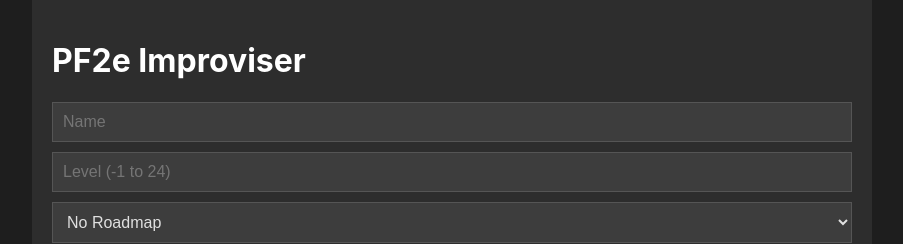
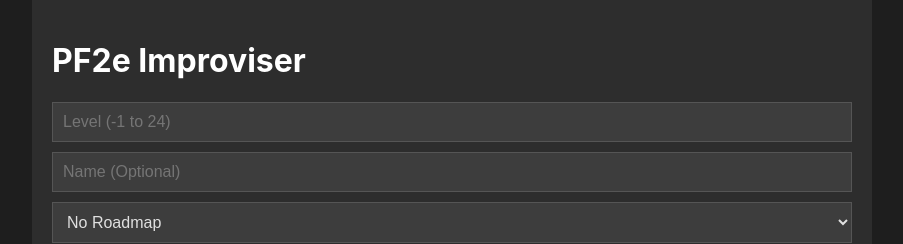
Before and after one commit to Utkarsh-G/pf2e-improviser, a React (Create React App) app: page / in a window 1280 px wide. Shown: the top 244 px of the page, without its empty margins (188-1091 px from the left). Built offline with nearby package versions, Linux system fonts and the light colour scheme.

Commit message:
Made it clear that Name field is optional

```diff
--- a/src/components/Form.js
+++ b/src/components/Form.js
@@ -62,13 +62,6 @@ const Form = ({ onSubmit }) => {
     <form onSubmit={handleSubmit}>
       <input
         type="text"
-        name="name"
-        value={formData.name}
-        onChange={handleChange}
-        placeholder="Name"
-      />
-      <input
-        type="text"
         name="level"
         value={formData.level}
         onChange={handleChange}
@@ -76,6 +69,13 @@ const Form = ({ onSubmit }) => {
         required
       />
       {levelError && <div className="error">{levelError}</div>}
+      <input
+        type="text"
+        name="name"
+        value={formData.name}
+        onChange={handleChange}
+        placeholder="Name (Optional)"
+      />
       <select
         name="baseRoadmap"
         value={formData.baseRoadmap}
```
